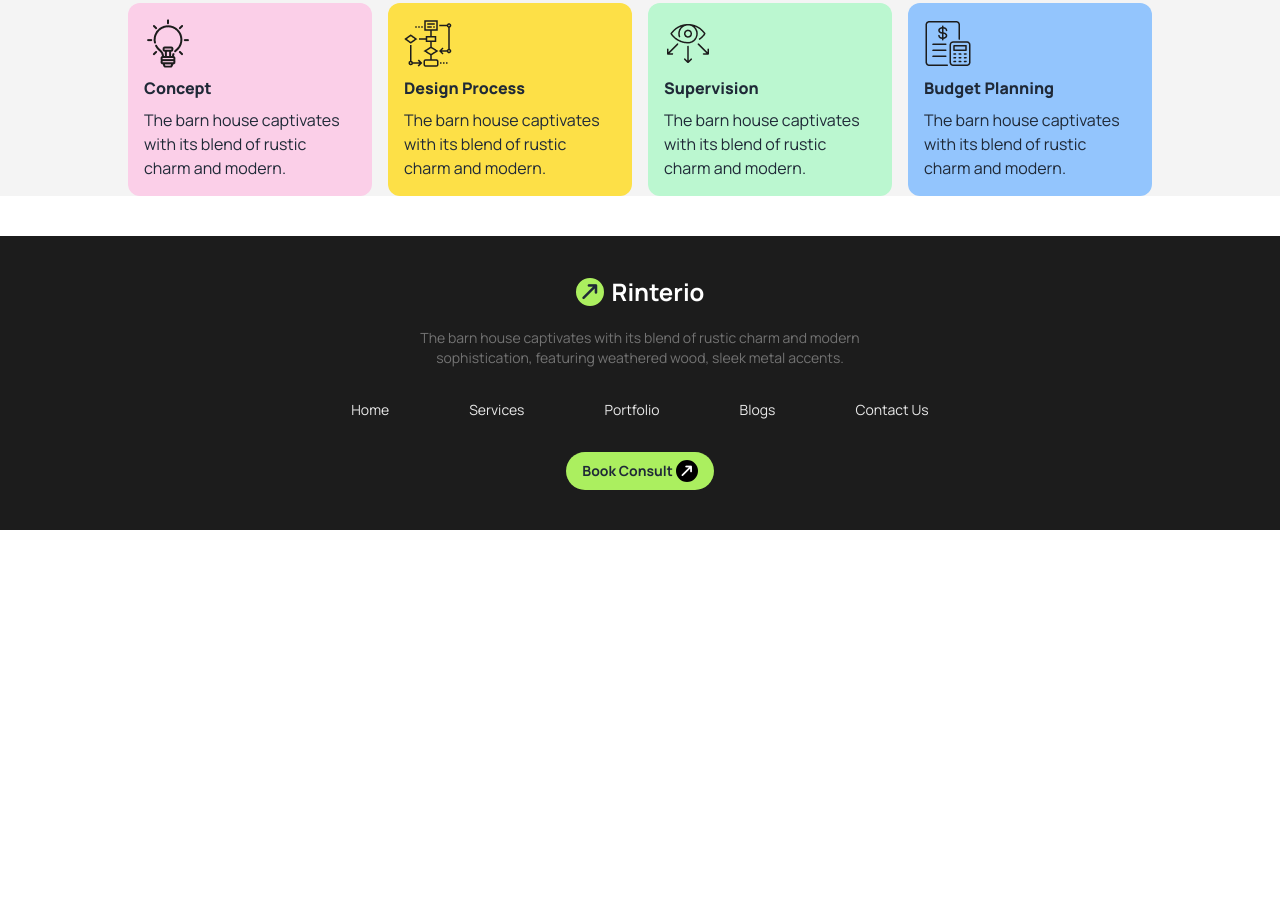
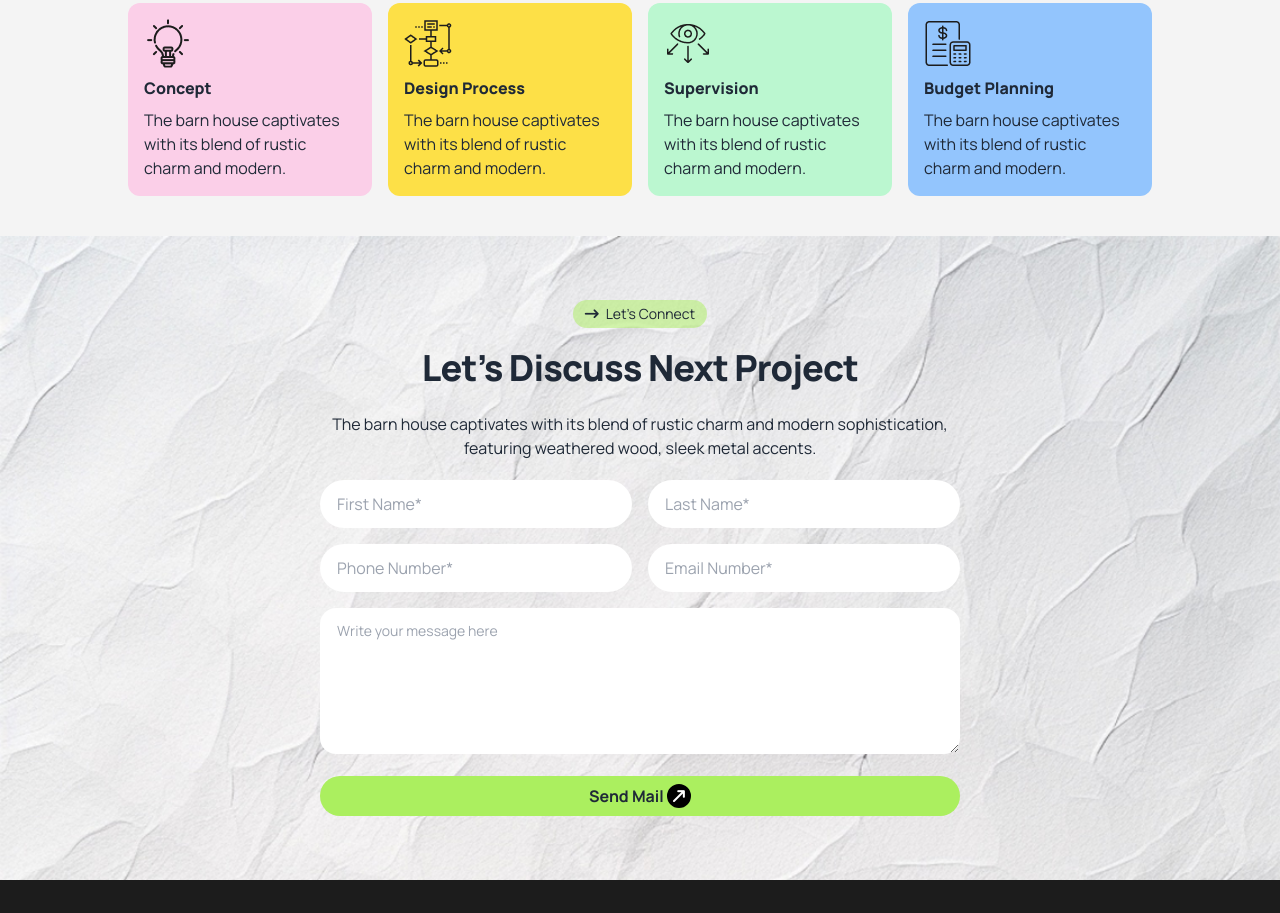
Before and after one commit to wadsahin/assignment-03, a plain HTML site: page index.html in a window 1280 px wide. Shown: the part 1667-2580 px from the top of the page. Before the commit the page ends 2197 px from the top, so only its background shows below. Drawn offline with nearby package versions, Linux system fonts and the light colour scheme.

Commit message:
contact section done

```diff
--- a/index.html
+++ b/index.html
@@ -23,6 +23,9 @@
             clifford: '#da373d',
             primary: '#ABEF5F',
             section: '#f4f4f4',
+          },
+          backgroundImage: {
+            'contact-form': "url('./assets/bg.jpg')",
           }
         }
       }
@@ -229,8 +232,41 @@
 
 
     <!-- Form: Contact section START-->
-    <section class="w-11/12 lg:w-4/5 mx-auto mb-10">
-
+    <section class="py-16 bg-contact-form bg-no-repeat bg-cover">
+      <!-- section container -->
+      <div class="w-11/12 md:w-4/6 lg:w-1/2 mx-auto">
+        <!-- section btn -->
+        <div class="mb-5 flex justify-center">
+          <a class="bg-primary bg-opacity-50 text-sm px-3 py-1 rounded-full space-x-1" href="#">
+            <i class="fa-solid fa-arrow-right-long"></i>
+            <span>Let's Connect</span>
+          </a>
+        </div>
+        <!-- btn end -->
+        <!-- contents -->
+        <div class="mb-5">
+          <h2 class="text-3xl md:text-4xl font-black text-center mb-6 tracking-tight">Let’s Discuss Next Project
+          </h2>
+          <p class="text-center mx-auto">The barn house captivates with its blend of rustic charm and modern
+            sophistication,
+            featuring weathered wood, sleek metal accents.</p>
+        </div>
+        <!-- contact form -->
+        <form action="" class="space-y-4">
+          <div class="grid grid-cols-1 md:grid-cols-2 gap-4">
+            <input type="text" placeholder="First Name*" required class="input w-full rounded-full" />
+            <input type="text" placeholder="Last Name*" class="input w-full rounded-full" />
+            <input type="text" placeholder="Phone Number*" class="input w-full rounded-full" />
+            <input type="text" placeholder="Email Number*" class="input w-full rounded-full" />
+          </div>
+          <textarea class="textarea w-full rounded-2xl pb-20" placeholder="Write your message here"></textarea>
+          <!-- submit btn -->
+          <div class="rounded-full text-center bg-primary py-2 px-4 cursor-pointer">
+            <input type="submit" class="font-bold" value="Send Mail">
+            <i class="fa-solid fa-arrow-right-long bg-black text-white rounded-full p-1 -rotate-45"></i>
+          </div>
+        </form>
+      </div>
     </section>
     <!-- Form: Contact section END-->
   </main>
@@ -246,7 +282,8 @@
             <span class="text-2xl text-white">Rinterio</span>
           </a>
         </div>
-        <p class="text-[#737373] md:w-4/6 mx-auto">The barn house captivates with its blend of rustic charm and modern sophistication, featuring
+        <p class="text-[#737373] md:w-4/6 mx-auto">The barn house captivates with its blend of rustic charm and modern
+          sophistication, featuring
           weathered wood, sleek metal accents.</p>
       </aside>
       <nav class="my-6">
```
Lines whose indentation alone changed are shown as unchanged.
